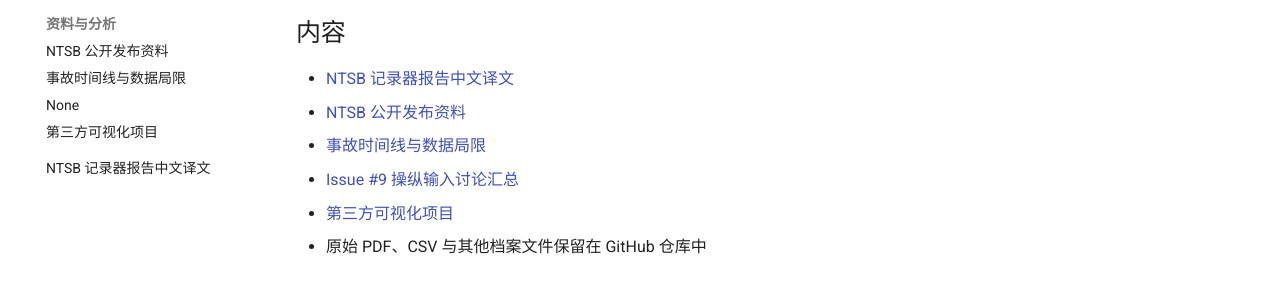
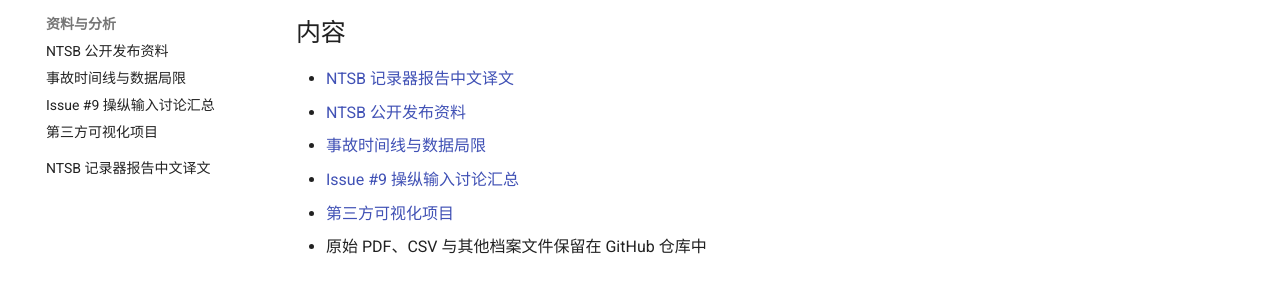
Before and after one commit to adminlby/NTSB_FOIA_MU5735, an MkDocs documentation site: the page built from MU5735_NTSB_Recorder_Report_CN/index.md, in a window 1280 px wide. Shown: the part 230-518 px from the top of the page. Built offline with MkDocs 1.6.1 and Material for MkDocs 9.7.7, drawn with Linux system fonts in a browser that asks for light colours; comment, search, counter and statistics services are not loaded.

Commit message:
修正 mkdocs 配置中的导航条目格式

```diff
--- a/mkdocs.yml
+++ b/mkdocs.yml
@@ -36,6 +36,6 @@
   - 资料与分析:
       - NTSB 公开发布资料: ntsb-release.md
       - 事故时间线与数据局限: timeline-data-limits.md
-      - Issue #9 操纵输入讨论汇总: issue-9-control-inputs.md
+      - "Issue #9 操纵输入讨论汇总": issue-9-control-inputs.md
       - 第三方可视化项目: third-party-visualizations.md
   - NTSB 记录器报告中文译文: MU5735_NTSB_Recorder_Report_Chinese.md
```
